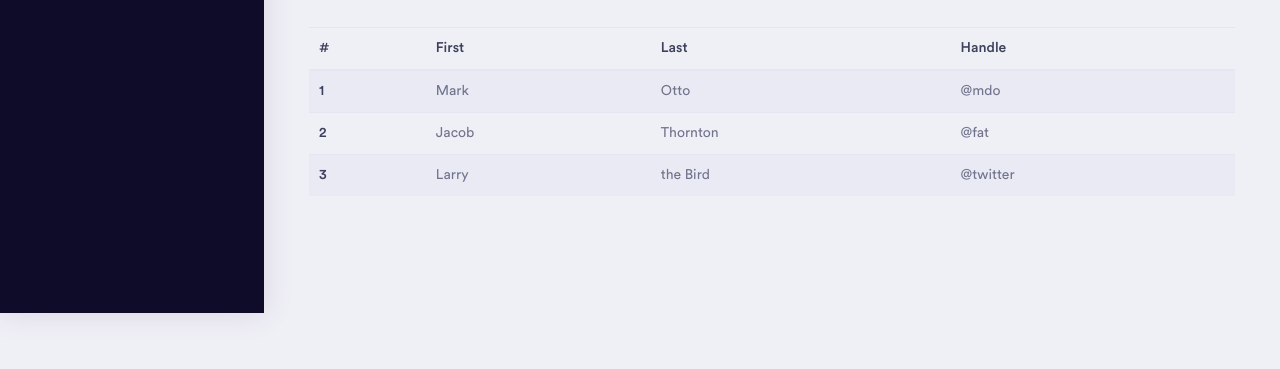
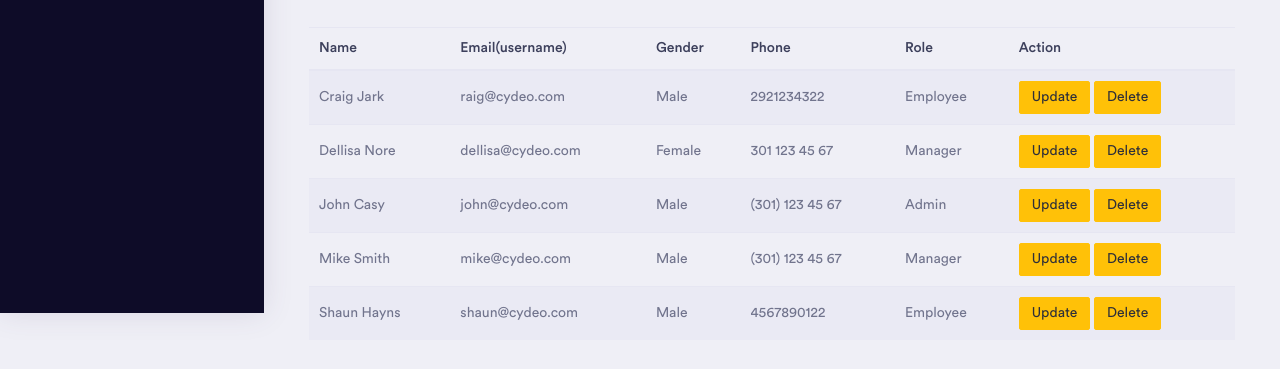
Before and after one commit to umitbulutt/ticketing_ui, a plain HTML site: page user_create.html in a window 1280 px wide. Shown: the part 547-916 px from the top of the page. Drawn offline with Linux system fonts and the light colour scheme.

Commit message:
User Create Page has completed Created - 03/12/24 - 12:50 AM

```diff
--- a/user_create.html
+++ b/user_create.html
@@ -273,8 +273,6 @@
 
                             </div>
                         </div>
-
-
                         <!-- ============================================================== -->
                         <!-- end form  -->
                         <!-- ============================================================== -->
@@ -289,38 +287,112 @@
 
                                     </div>
                                 </div>
-
                             </div>
-
 
                             <table class="table table-striped">
                                         <thead>
                                         <tr>
-                                            <th scope="col">#</th>
-                                            <th scope="col">First</th>
-                                            <th scope="col">Last</th>
-                                            <th scope="col">Handle</th>
+                                            <th scope="col">Name</th>
+                                            <th scope="col">Email(username)</th>
+                                            <th scope="col">Gender</th>
+                                            <th scope="col">Phone</th>
+                                            <th scope="col">Role</th>
+                                            <th scope="col">Action</th>
                                         </tr>
                                         </thead>
                                         <tbody>
+
                                         <tr>
-                                            <th scope="row">1</th>
-                                            <td>Mark</td>
-                                            <td>Otto</td>
-                                            <td>@mdo</td>
+
+                                            <td>Craig Jark</td>
+                                            <td>raig@cydeo.com</td>
+                                            <td>Male</td>
+                                            <td>2921234322</td>
+                                            <td>Employee</td>
+                                            <td>
+                                                <div>
+                                                    <a href="#">
+                                                        <button class="btn btn-warning btn-sm" >Update</button>
+                                                    </a>
+                                                    <a href="#">
+                                                        <button class="btn btn-warning btn-sm">Delete</button>
+                                                    </a>
+                                                </div>
+                                            </td>
                                         </tr>
                                         <tr>
-                                            <th scope="row">2</th>
-                                            <td>Jacob</td>
-                                            <td>Thornton</td>
-                                            <td>@fat</td>
+
+                                            <td>Dellisa Nore</td>
+                                            <td>dellisa@cydeo.com</td>
+                                            <td>Female</td>
+                                            <td>301 123 45 67</td>
+                                            <td>Manager</td>
+                                            <td>
+                                                <div>
+                                                    <a href="#">
+                                                        <button class="btn btn-warning btn-sm" >Update</button>
+                                                    </a>
+                                                    <a href="#">
+                                                        <button class="btn btn-warning btn-sm">Delete</button>
+                                                    </a>
+                                                </div>
+                                            </td>
                                         </tr>
                                         <tr>
-                                            <th scope="row">3</th>
-                                            <td>Larry</td>
-                                            <td>the Bird</td>
-                                            <td>@twitter</td>
+
+                                            <td>John Casy</td>
+                                            <td>john@cydeo.com</td>
+                                            <td>Male</td>
+                                            <td>(301) 123 45 67</td>
+                                            <td>Admin</td>
+                                            <td>
+                                                <div>
+                                                    <a href="#">
+                                                        <button class="btn btn-warning btn-sm" >Update</button>
+                                                    </a>
+                                                    <a href="#">
+                                                        <button class="btn btn-warning btn-sm">Delete</button>
+                                                    </a>
+                                                </div>
+                                            </td>
                                         </tr>
+                                        <tr>
+
+                                            <td>Mike Smith</td>
+                                            <td>mike@cydeo.com</td>
+                                            <td>Male</td>
+                                            <td>(301) 123 45 67</td>
+                                            <td>Manager</td>
+                                            <td>
+                                                <div>
+                                                    <a href="#">
+                                                        <button class="btn btn-warning btn-sm" >Update</button>
+                                                    </a>
+                                                    <a href="#">
+                                                        <button class="btn btn-warning btn-sm">Delete</button>
+                                                    </a>
+                                                </div>
+                                            </td>
+                                        </tr>
+                                        <tr>
+
+                                            <td>Shaun Hayns</td>
+                                            <td>shaun@cydeo.com</td>
+                                            <td>Male</td>
+                                            <td>4567890122</td>
+                                            <td>Employee</td>
+                                            <td>
+                                                <div>
+                                                    <a href="#">
+                                                        <button class="btn btn-warning btn-sm" >Update</button>
+                                                    </a>
+                                                    <a href="#">
+                                                        <button class="btn btn-warning btn-sm">Delete</button>
+                                                    </a>
+                                                </div>
+                                            </td>
+                                        </tr>
+
                                         </tbody>
                                     </table>
 
```
